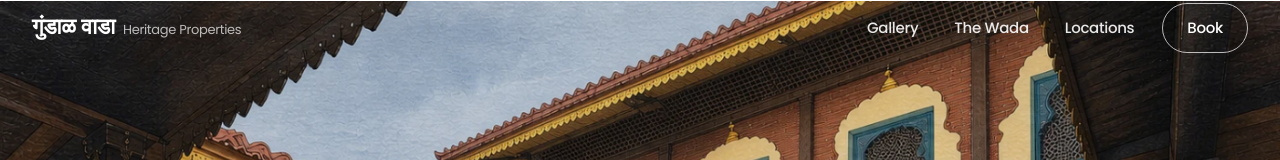
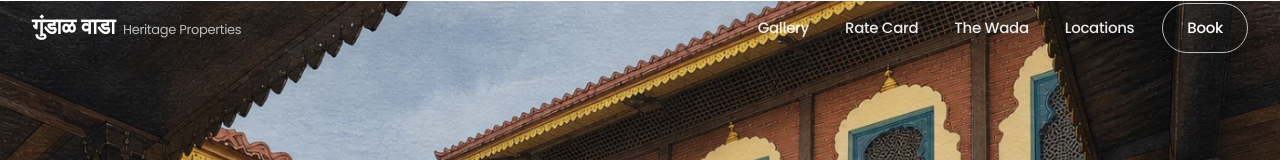
Before and after one commit to SkipAry/gundalwada, a Next.js app: page / in a window 1280 px wide. Shown: the top 160 px of the page. Built offline with nearby package versions, Linux system fonts and the light colour scheme.

Commit message:
Add Rate Card to main navigation and mobile drawer

```diff
--- a/src/components/Header.tsx
+++ b/src/components/Header.tsx
@@ -21,6 +21,7 @@ import { useHeroPassed } from "@/lib/useHeroPassed";
  */
 const navLinks = [
   { href: "#angan", en: "Gallery" },
+  { href: "#packages", en: "Rate Card" },
   { href: "#diwankhana", en: "The Wada" },
   { href: "#naksha", en: "Locations" },
 ];
@@ -28,7 +29,7 @@ const navLinks = [
 const allLinks = [
   { href: "#angan", mr: "अंगण", en: "Gallery" },
   { href: "#itihas", mr: "इतिहास", en: "History" },
-  { href: "#packages", mr: "दर पत्रक", en: "Packages" },
+  { href: "#packages", mr: "दर पत्रक", en: "Rate Card" },
   { href: "#diwankhana", mr: "दिवाणखाना", en: "The Wada" },
   { href: "#naksha", mr: "नकाशा", en: "Locations" },
   { href: "#vyavastha", mr: "व्यवस्था", en: "Before You Book" },
```
